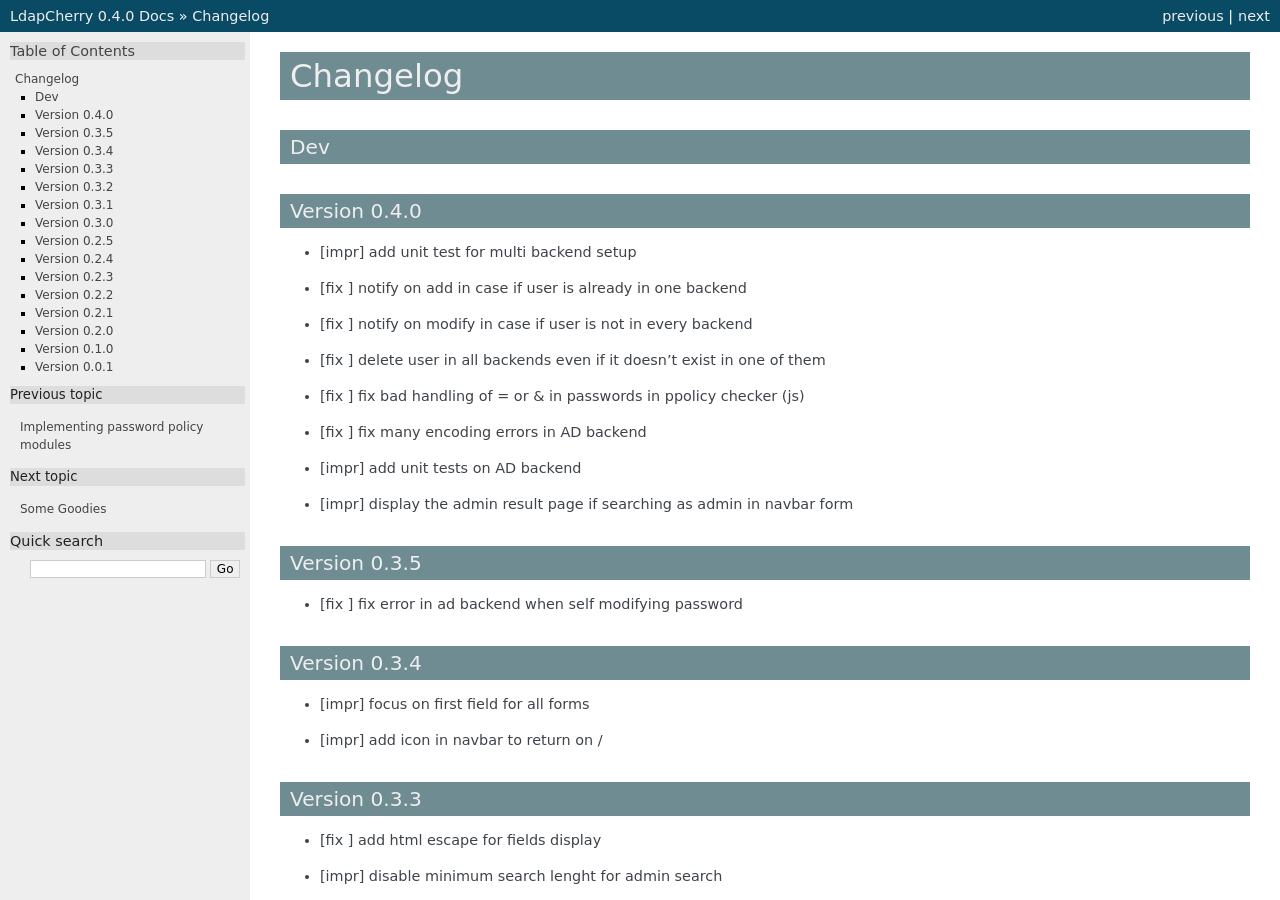
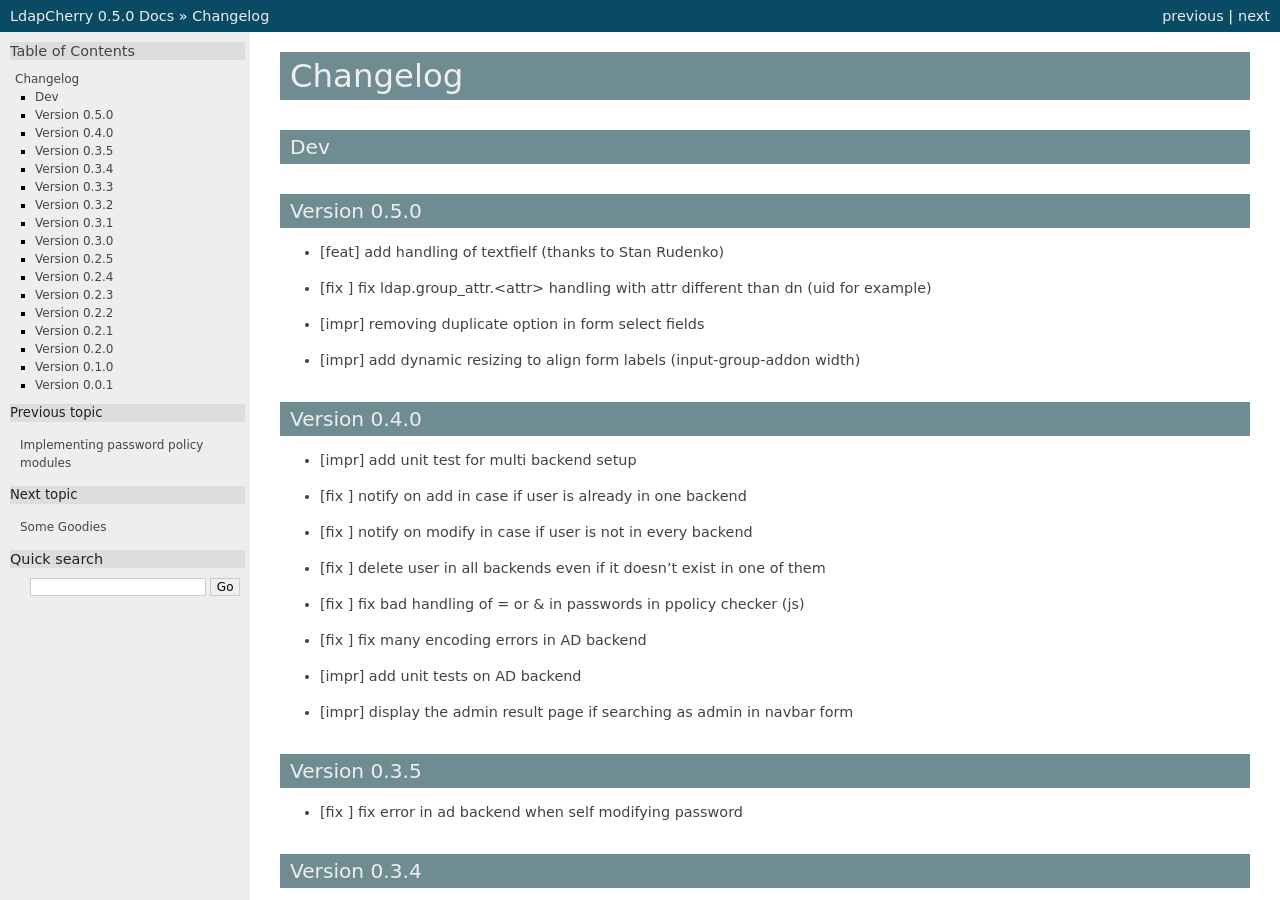
Before and after one commit to kakwa/ldapcherry, a Sphinx documentation site: the page built from docs/changelog.rst, in a window 1280 px wide and 900 px high. Built offline with Sphinx 7.4.7, drawn with Linux system fonts in a browser that asks for light colours; some of the changed text lies outside the part shown.

Commit message:
changelog + version bump

```diff
--- a/ChangeLog.rst
+++ b/ChangeLog.rst
@@ -1,5 +1,13 @@
 Dev
 ***
+
+Version 0.5.0
+*************
+
+* [feat] add handling of textfielf (thanks to Stan Rudenko)
+* [fix ] fix ldap.group_attr.<attr> handling with attr different than dn (uid for example)
+* [impr] removing duplicate option in form select fields
+* [impr] add dynamic resizing to align form labels (input-group-addon width)
 
 Version 0.4.0
 *************
--- a/docs/conf.py
+++ b/docs/conf.py
@@ -64,7 +64,7 @@
 #
 # The short X.Y version.
 # The full version, including alpha/beta/rc tags.
-release = '0.4.0'
+release = '0.5.0'
 
 # The language for content autogenerated by Sphinx. Refer to documentation
 # for a list of supported languages.
--- a/setup.py
+++ b/setup.py
@@ -108,7 +108,7 @@
 setup(
     name='ldapcherry',
     zip_safe=False,
-    version='0.4.0',
+    version='0.5.0',
     author='Pierre-Francois Carpentier',
     author_email='carpentier.pf@gmail.com',
     packages=[
```
